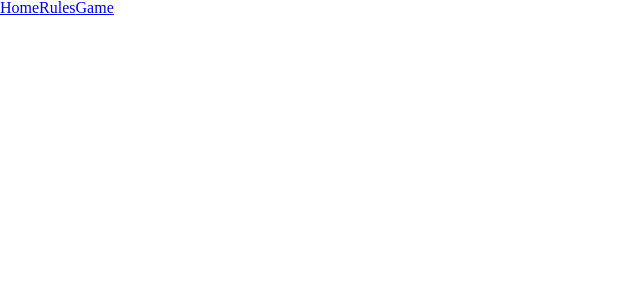
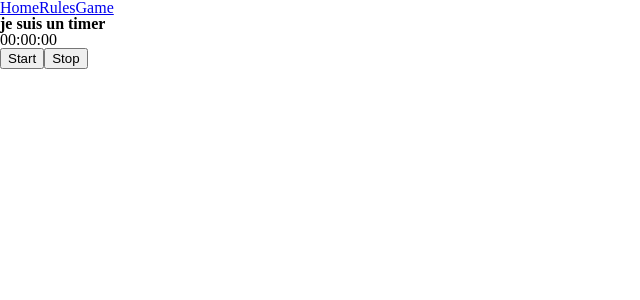
Before and after one commit to WildCodeSchool-2025-09/p2-remote-vert-wizdle, a React (Vite) app: page /game in a window 1280 px wide. Shown: the top 300 px of the page, without its empty margins (0-640 px from the left). Built offline with nearby package versions, Linux system fonts and the light colour scheme.

Commit message:
creation of the Timer logic

```diff
--- /dev/null
+++ b/src/components/Timer.tsx
@@ -0,0 +1,54 @@
+import { useState } from "react";
+
+function Timer() {
+	const [time, setTime] = useState(0);
+	const [intervalId, setIntervalId] = useState<NodeJS.Timeout | null>(null);
+
+	function start() {
+		if (!intervalId) {
+			const startTime = Date.now() - time;
+			const id = setInterval(() => {
+				setTime(Date.now() - startTime);
+			}, 10);
+			setIntervalId(id);
+		}
+	}
+
+	function stop() {
+		if (intervalId) {
+			clearInterval(intervalId);
+			setIntervalId(null);
+		}
+	}
+
+	function formatTime(elapsedTime: number) {
+		const minutes = String(
+			Math.floor((elapsedTime / (1000 * 60)) % 60),
+		).padStart(2, "0");
+		const seconds = String(Math.floor((elapsedTime / 1000) % 60)).padStart(
+			2,
+			"0",
+		);
+		const milliseconds = String(Math.floor((elapsedTime % 1000) / 10)).padStart(
+			2,
+			"0",
+		);
+
+		return `${minutes}:${seconds}:${milliseconds}`;
+	}
+
+	return (
+		<>
+			<h1>je suis un timer</h1>
+			<p>{formatTime(time)}</p>
+			<button type="button" onClick={() => start()}>
+				Start
+			</button>
+			<button type="button" onClick={() => stop()}>
+				Stop
+			</button>
+		</>
+	);
+}
+
+export default Timer;
--- a/src/pages/Game.tsx
+++ b/src/pages/Game.tsx
@@ -1,4 +1,6 @@
+import Timer from "../components/Timer";
+
 function Game() {
-	return <></>;
+	return <Timer />;
 }
 export default Game;
```
